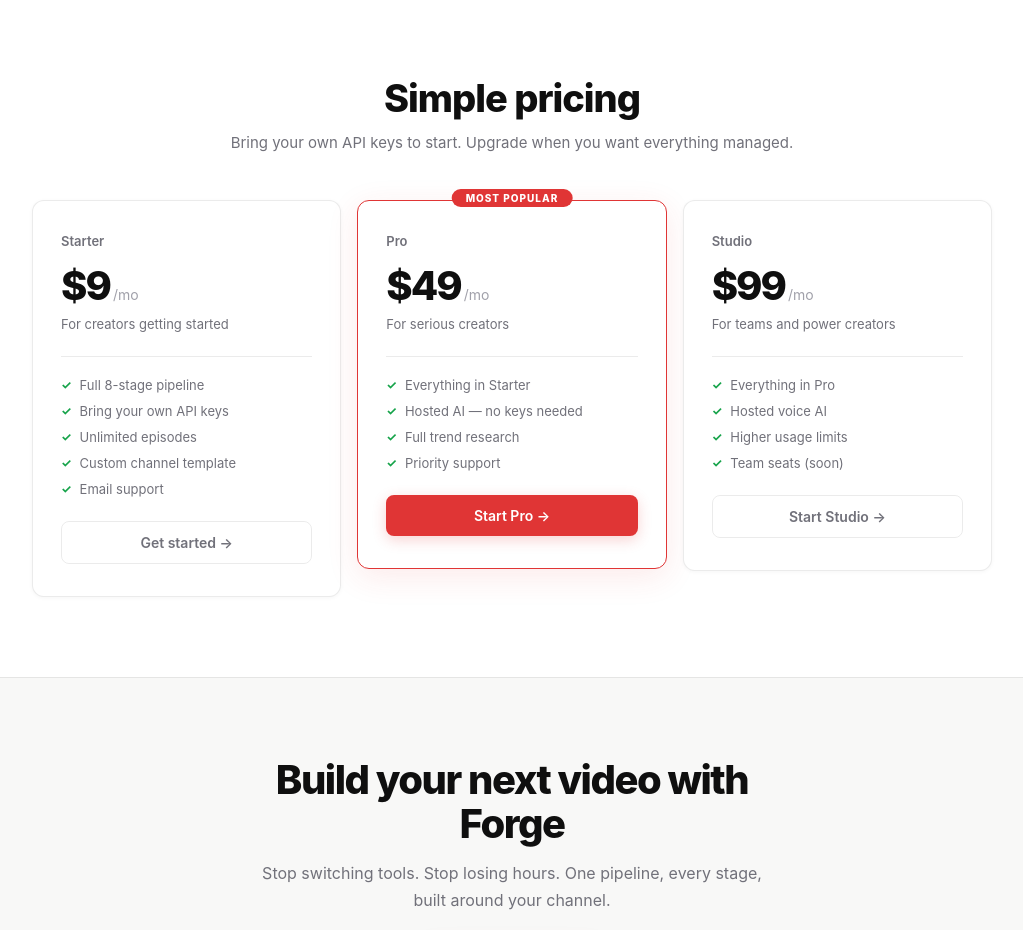
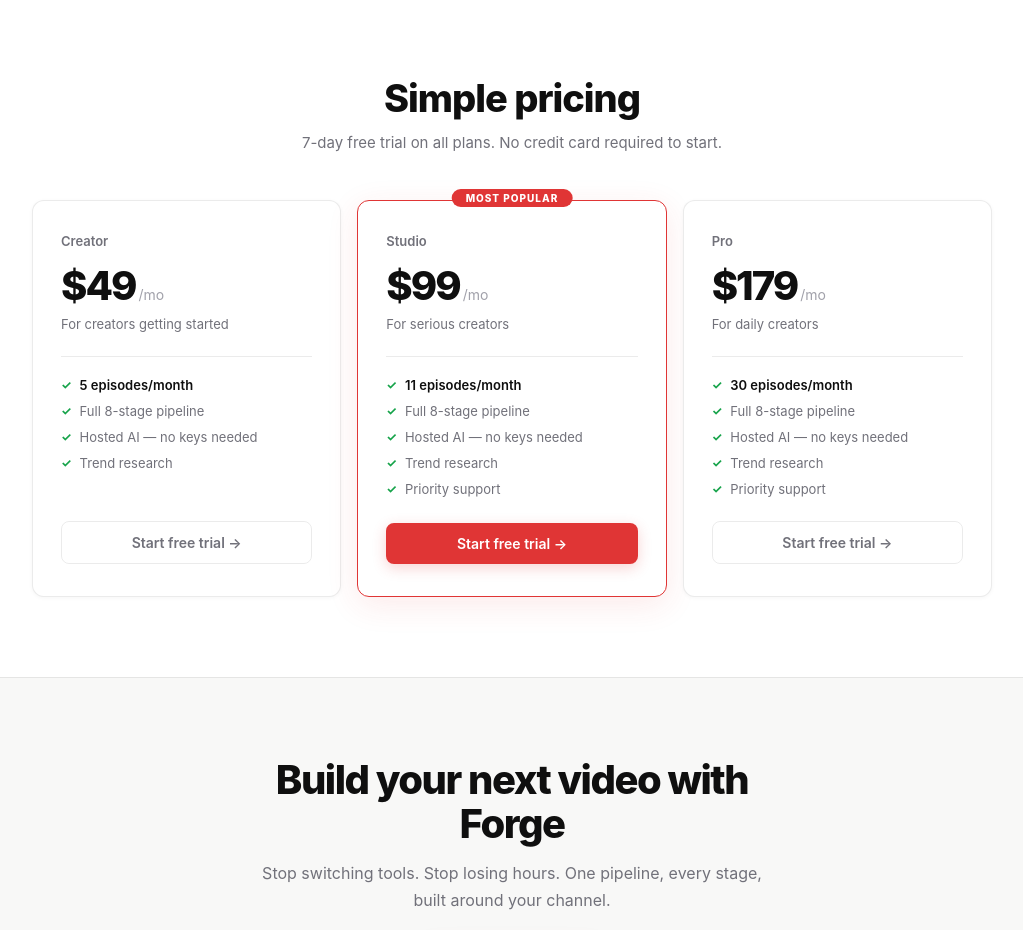
Before and after one commit to ayazzy/forge, a React (Vite) app in the folder frontend/: page / in a window 1280 px wide. Shown: the part 4780-5710 px from the top of the page, without its empty margins (128-1151 px from the left). Built offline with nearby package versions, Linux system fonts and the light colour scheme; no server answers.

Commit message:
Fix pricing page card heights, update landing page pricing to new tiers

```diff
--- a/frontend/src/pages/Landing.jsx
+++ b/frontend/src/pages/Landing.jsx
@@ -689,16 +689,16 @@ export default function Landing() {
         <div style={{ maxWidth:'960px',margin:'0 auto' }}>
           <AnimateIn style={{ textAlign:'center',marginBottom:'48px' }}>
             <h2 style={{ fontSize:'38px',fontWeight:'800',color:C.text,marginBottom:'12px',letterSpacing:'-1px' }}>Simple pricing</h2>
-            <p style={{ fontSize:'15px',color:C.textSub }}>Bring your own API keys to start. Upgrade when you want everything managed.</p>
+            <p style={{ fontSize:'15px',color:C.textSub }}>7-day free trial on all plans. No credit card required to start.</p>
           </AnimateIn>
-          <div style={{ display:'grid',gridTemplateColumns:'repeat(3, 1fr)',gap:'16px' }}>
+          <div style={{ display:'grid',gridTemplateColumns:'repeat(3, 1fr)',gap:'16px',alignItems:'stretch' }}>
             {[
-              { name:'Starter',price:'$9',period:'/mo',desc:'For creators getting started',features:['Full 8-stage pipeline','Bring your own API keys','Unlimited episodes','Custom channel template','Email support'],cta:'Get started →',highlighted:false },
-              { name:'Pro',price:'$49',period:'/mo',desc:'For serious creators',features:['Everything in Starter','Hosted AI — no keys needed','Full trend research','Priority support'],cta:'Start Pro →',highlighted:true },
-              { name:'Studio',price:'$99',period:'/mo',desc:'For teams and power creators',features:['Everything in Pro','Hosted voice AI','Higher usage limits','Team seats (soon)'],cta:'Start Studio →',highlighted:false },
+              { name:'Creator',price:'$49',period:'/mo',desc:'For creators getting started',features:['5 episodes/month','Full 8-stage pipeline','Hosted AI — no keys needed','Trend research'],cta:'Start free trial →',highlighted:false },
+              { name:'Studio',price:'$99',period:'/mo',desc:'For serious creators',features:['11 episodes/month','Full 8-stage pipeline','Hosted AI — no keys needed','Trend research','Priority support'],cta:'Start free trial →',highlighted:true },
+              { name:'Pro',price:'$179',period:'/mo',desc:'For daily creators',features:['30 episodes/month','Full 8-stage pipeline','Hosted AI — no keys needed','Trend research','Priority support'],cta:'Start free trial →',highlighted:false },
             ].map((plan,i) => (
               <AnimateIn key={i} delay={i * 80}>
-              <div className="pricing-card" style={{ background:C.bg,border:`1px solid ${plan.highlighted?C.red:C.border}`,borderRadius:'12px',padding:'32px 28px',position:'relative',boxShadow:plan.highlighted?'0 8px 32px rgba(224,53,53,0.1)':'0 1px 4px rgba(0,0,0,0.04)' }}>
+              <div className="pricing-card" style={{ background:C.bg,border:`1px solid ${plan.highlighted?C.red:C.border}`,borderRadius:'12px',padding:'32px 28px',position:'relative',boxShadow:plan.highlighted?'0 8px 32px rgba(224,53,53,0.1)':'0 1px 4px rgba(0,0,0,0.04)',display:'flex',flexDirection:'column',height:'100%' }}>
                 {plan.highlighted && (
                   <div style={{ position:'absolute',top:'-12px',left:'50%',transform:'translateX(-50%)',background:C.red,color:'#fff',fontSize:'10px',fontWeight:'800',padding:'3px 14px',borderRadius:'20px',letterSpacing:'1px',whiteSpace:'nowrap' }}>MOST POPULAR</div>
                 )}
@@ -708,14 +708,14 @@ export default function Landing() {
                   <span style={{ fontSize:'14px',color:C.textMuted }}>{plan.period}</span>
                 </div>
                 <div style={{ fontSize:'13px',color:C.textSub,marginBottom:'24px' }}>{plan.desc}</div>
-                <div style={{ borderTop:`1px solid ${C.border}`,paddingTop:'20px',marginBottom:'24px',display:'flex',flexDirection:'column',gap:'10px' }}>
+                <div style={{ borderTop:`1px solid ${C.border}`,paddingTop:'20px',marginBottom:'24px',display:'flex',flexDirection:'column',gap:'10px',flex:1 }}>
                   {plan.features.map((f,j) => (
-                    <div key={j} style={{ display:'flex',alignItems:'center',gap:'8px',fontSize:'13px',color:C.textSub }}>
+                    <div key={j} style={{ display:'flex',alignItems:'center',gap:'8px',fontSize:'13px',color:j===0?C.text:C.textSub,fontWeight:j===0?'600':'400' }}>
                       <span style={{ color:'#16a34a',fontSize:'12px',flexShrink:0,fontWeight:'700' }}>✓</span> {f}
                     </div>
                   ))}
                 </div>
-                <Link to="/signup" className={plan.highlighted?'btn-red':'btn-outline'} style={{ display:'block',textAlign:'center',background:plan.highlighted?C.red:'transparent',color:plan.highlighted?'#fff':C.textSub,padding:'12px 20px',borderRadius:'8px',fontSize:'14px',fontWeight:'600',border:plan.highlighted?'none':`1px solid ${C.border}`,boxShadow:plan.highlighted?'0 4px 14px rgba(224,53,53,0.22)':'none' }}>
+                <Link to="/try" className={plan.highlighted?'btn-red':'btn-outline'} style={{ display:'block',textAlign:'center',background:plan.highlighted?C.red:'transparent',color:plan.highlighted?'#fff':C.textSub,padding:'12px 20px',borderRadius:'8px',fontSize:'14px',fontWeight:'600',border:plan.highlighted?'none':`1px solid ${C.border}`,boxShadow:plan.highlighted?'0 4px 14px rgba(224,53,53,0.22)':'none' }}>
                   {plan.cta}
                 </Link>
               </div>
--- a/frontend/src/pages/Pricing.jsx
+++ b/frontend/src/pages/Pricing.jsx
@@ -88,11 +88,11 @@ export default function Pricing() {
         )}
 
         {/* Plans */}
-        <div style={{ display: "grid", gridTemplateColumns: "repeat(3, 1fr)", gap: "16px", maxWidth: "860px", marginBottom: "40px" }}>
+        <div style={{ display: "grid", gridTemplateColumns: "repeat(3, 1fr)", gap: "16px", maxWidth: "860px", marginBottom: "40px", alignItems: "stretch" }}>
           {plans.map((p) => (
             <div
               key={p.id}
-              style={{ border: `1px solid ${p.highlight ? ACCENT : "#222"}`, borderRadius: "10px", padding: "28px 24px", display: "flex", flexDirection: "column", gap: "20px", background: "#1a1a1a", position: "relative" }}
+              style={{ border: `1px solid ${p.highlight ? ACCENT : "#222"}`, borderRadius: "10px", padding: "28px 24px", display: "flex", flexDirection: "column", gap: "20px", background: "#1a1a1a", position: "relative", height: "100%" }}
             >
               {p.highlight && (
                 <div style={{ position: "absolute", top: "-11px", left: "50%", transform: "translateX(-50%)", background: ACCENT, color: "#fff", fontSize: "10px", fontWeight: "700", padding: "3px 12px", borderRadius: "20px", whiteSpace: "nowrap", letterSpacing: "0.5px" }}>
```
